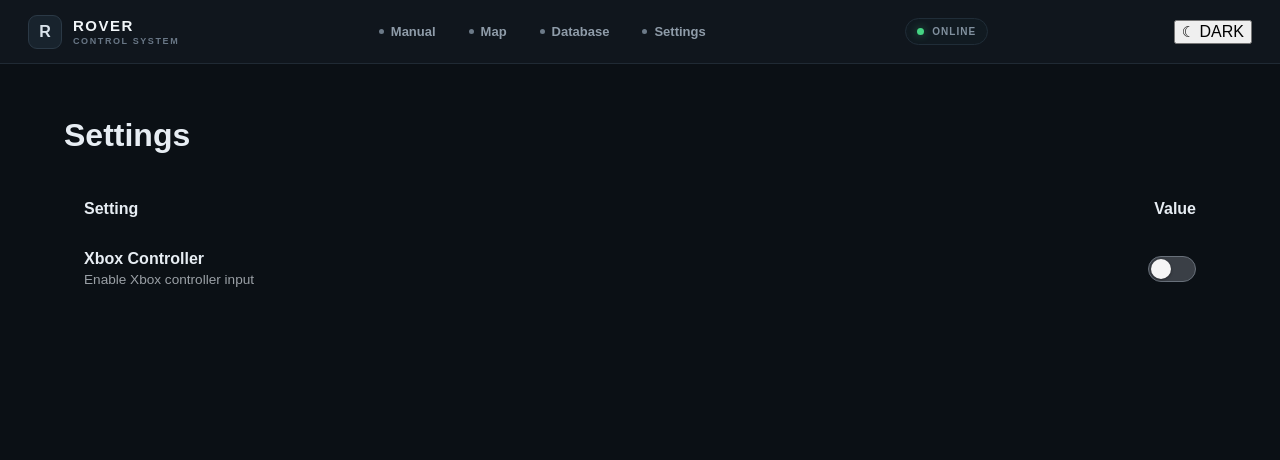
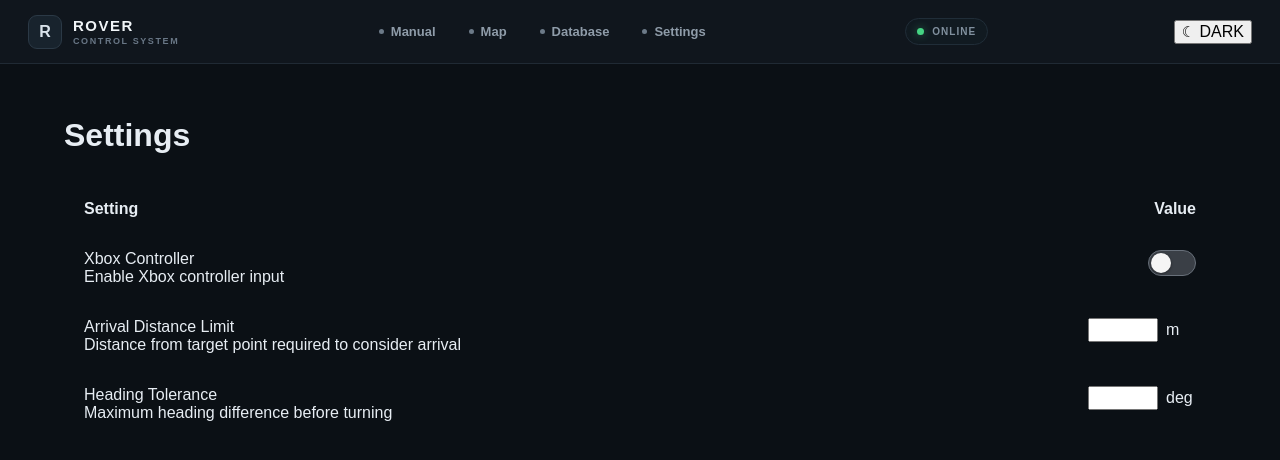
Before and after one commit to makarpeter98/Agrover, a Python web app: template viewcontroller/templates/settings.html in a window 1280 px wide. Shown: the top 460 px of the page. Run offline with Jinja, Linux system fonts and the light colour scheme; the template is opened without the code that fills it, so the values that code supplies are empty.

Commit message:
setting: heading tolerance, arrival tolerance dinamikusan állítható, minden navigáció kezdéskor frissül

```diff
--- a/viewcontroller/static/css/style.css
+++ b/viewcontroller/static/css/style.css
@@ -1522,16 +1522,22 @@ body.light-mode .point-checkbox {
     text-align: right;
 }
 
-.setting-name {
-    font-weight: 600;
-}
-
-.setting-description {
-    margin-top: 4px;
-    font-size: 0.85rem;
-    opacity: 0.65;
-}
-
+.setting-value {
+    display: flex;
+    justify-content: flex-end;
+    align-items: center;
+    gap: 8px;
+}
+
+.setting-number-input {
+    width: 70px;
+    box-sizing: border-box;
+}
+
+.setting-unit {
+    width: 30px;
+    text-align: left;
+}
 
 /* Switch */
 
--- a/viewcontroller/static/js/settings.js
+++ b/viewcontroller/static/js/settings.js
@@ -7,31 +7,104 @@ const xboxControllerCheckbox =
     );
 
 
-async function loadSettings() {
-
-    const response = await fetch(
-        "/settings/xbox_controller_enabled"
+const arrivalDistanceInput =
+    document.getElementById(
+        "arrival-distance-limit"
     );
 
-    if (!response.ok) {
 
-        console.error(
-            "Failed to load Xbox controller setting"
+const headingToleranceInput =
+    document.getElementById(
+        "heading-tolerance"
+    );
+
+
+/* =========================================================
+   LOAD SETTINGS
+   ========================================================= */
+
+async function loadSettings()
+{
+    try
+    {
+        const xboxResponse = await fetch(
+            "/settings/xbox_controller_enabled"
         );
 
-        return;
-    }
+
+        if (xboxResponse.ok)
+        {
+            const data =
+                await xboxResponse.json();
+
+            xboxControllerCheckbox.checked =
+                data.value === "1";
+        }
+        else
+        {
+            console.error(
+                "Failed to load Xbox controller setting"
+            );
+        }
 
 
-    const data = await response.json();
+        const arrivalResponse = await fetch(
+            "/settings/arrival_distance_limit"
+        );
 
-    xboxControllerCheckbox.checked =
-        data.value === "1";
+
+        if (arrivalResponse.ok)
+        {
+            const data =
+                await arrivalResponse.json();
+
+            arrivalDistanceInput.value =
+                data.value;
+        }
+        else
+        {
+            console.error(
+                "Failed to load arrival distance limit"
+            );
+        }
+
+
+        const headingResponse = await fetch(
+            "/settings/heading_tolerance"
+        );
+
+
+        if (headingResponse.ok)
+        {
+            const data =
+                await headingResponse.json();
+
+            headingToleranceInput.value =
+                data.value;
+        }
+        else
+        {
+            console.error(
+                "Failed to load heading tolerance"
+            );
+        }
+    }
+    catch (error)
+    {
+        console.error(
+            "Failed to load settings:",
+            error
+        );
+    }
 }
 
 
-async function saveXboxControllerSetting() {
+/* =========================================================
+   XBOX CONTROLLER
+   ========================================================= */
 
+async function saveXboxControllerSetting()
+{
     const value =
         xboxControllerCheckbox.checked
             ? "1"
@@ -43,8 +116,10 @@ async function saveXboxControllerSetting() {
         {
             method: "POST",
 
-            headers: {
-                "Content-Type": "application/json"
+            headers:
+            {
+                "Content-Type":
+                    "application/json"
             },
 
             body: JSON.stringify({
@@ -54,8 +129,8 @@ async function saveXboxControllerSetting() {
     );
 
 
-    if (!response.ok) {
-
+    if (!response.ok)
+    {
         console.error(
             "Failed to save Xbox controller setting"
         );
@@ -71,10 +146,132 @@ async function saveXboxControllerSetting() {
 }
 
 
+/* =========================================================
+   ARRIVAL DISTANCE LIMIT
+   ========================================================= */
+
+async function saveArrivalDistanceLimit()
+{
+    const value =
+        arrivalDistanceInput.value;
+
+
+    if (value === "")
+    {
+        return;
+    }
+
+
+    const response = await fetch(
+        "/settings/arrival_distance_limit",
+        {
+            method: "POST",
+
+            headers:
+            {
+                "Content-Type":
+                    "application/json"
+            },
+
+            body: JSON.stringify({
+                value: value
+            })
+        }
+    );
+
+
+    if (!response.ok)
+    {
+        console.error(
+            "Failed to save arrival distance limit"
+        );
+
+        return;
+    }
+
+
+    console.log(
+        "Arrival distance limit saved:",
+        value
+    );
+}
+
+
+/* =========================================================
+   HEADING TOLERANCE
+   ========================================================= */
+
+async function saveHeadingTolerance()
+{
+    const value =
+        headingToleranceInput.value;
+
+
+    if (value === "")
+    {
+        return;
+    }
+
+
+    const response = await fetch(
+        "/settings/heading_tolerance",
+        {
+            method: "POST",
+
+            headers:
+            {
+                "Content-Type":
+                    "application/json"
+            },
+
+            body: JSON.stringify({
+                value: value
+            })
+        }
+    );
+
+
+    if (!response.ok)
+    {
+        console.error(
+            "Failed to save heading tolerance"
+        );
+
+        return;
+    }
+
+
+    console.log(
+        "Heading tolerance saved:",
+        value
+    );
+}
+
+
+/* =========================================================
+   EVENTS
+   ========================================================= */
+
 xboxControllerCheckbox.addEventListener(
     "change",
     saveXboxControllerSetting
 );
 
 
+arrivalDistanceInput.addEventListener(
+    "change",
+    saveArrivalDistanceLimit
+);
+
+
+headingToleranceInput.addEventListener(
+    "change",
+    saveHeadingTolerance
+);
+
+
+/* =========================================================
+   INITIAL LOAD
+   ========================================================= */
+
 loadSettings();
--- a/viewcontroller/templates/settings.html
+++ b/viewcontroller/templates/settings.html
@@ -45,6 +45,62 @@
                     </td>
                 </tr>
 
+
+                <tr>
+                    <td>
+                        <div class="setting-name">
+                            Arrival Distance Limit
+                        </div>
+                        <div class="setting-description">
+                            Distance from target point required to consider arrival
+                        </div>
+                    </td>
+
+                    <td class="setting-value">
+
+                        <input
+                            type="number"
+                            id="arrival-distance-limit"
+                            class="setting-number-input"
+                            step="0.1"
+                            min="0"
+                        >
+                        <span class="setting-unit">
+                            m
+                        </span>
+
+                    </td>
+                </tr>
+
+
+                <tr>
+                    <td>
+                        <div class="setting-name">
+                            Heading Tolerance
+                        </div>
+                        <div class="setting-description">
+                            Maximum heading difference before turning
+                        </div>
+                    </td>
+
+                    <td class="setting-value">
+
+                        <input
+                            type="number"
+                            id="heading-tolerance"
+                            class="setting-number-input"
+                            step="1"
+                            min="0"
+                            max="180"
+                        >
+
+                        <span class="setting-unit">
+                            deg
+                        </span>
+
+                    </td>
+                </tr>
+
             </tbody>
 
         </table>
```
Also changed, not shown: main.py (+2 -10 lines), navigation/navigation.py (+16 -2 lines).
